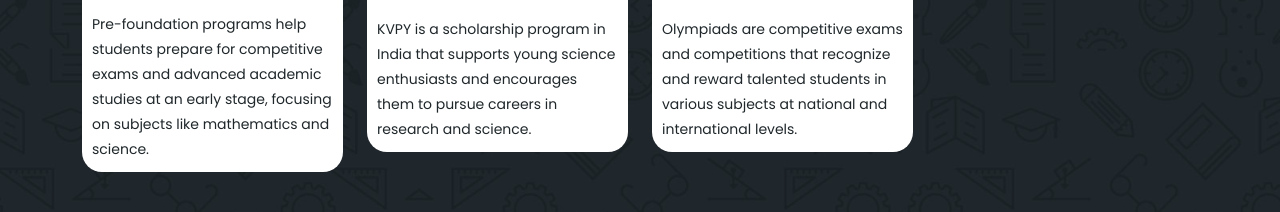
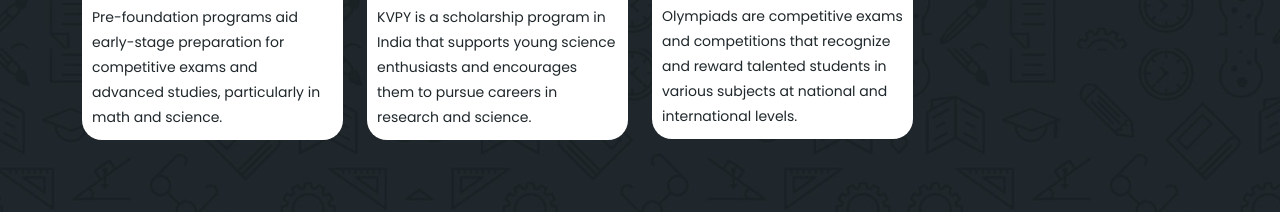
Before and after one commit to aman99x/Quantum_Institute, a plain HTML site: page index.html in a window 1280 px wide. Shown: the part 1700-1912 px from the top of the page. Drawn offline with nearby package versions, Linux system fonts and the light colour scheme.

Commit message:
update file

```diff
--- a/index.html
+++ b/index.html
@@ -166,7 +166,7 @@
                 </div>
                 <div class="down-content">
                   <h4>PRE FOUNDATION</h4>
-                  <p>Pre-foundation programs help students prepare for competitive exams and advanced academic studies at an early stage, focusing on subjects like mathematics and science.</p>
+                  <p>Pre-foundation programs aid early-stage preparation for competitive exams and advanced studies, particularly in math and science.</p>
                 </div>
               </div>
             </div>
```
Also changed, not shown: assets/images/course-01.jpg, assets/images/iit.jpg (deleted), assets/images/pre-foundation.jpg.
